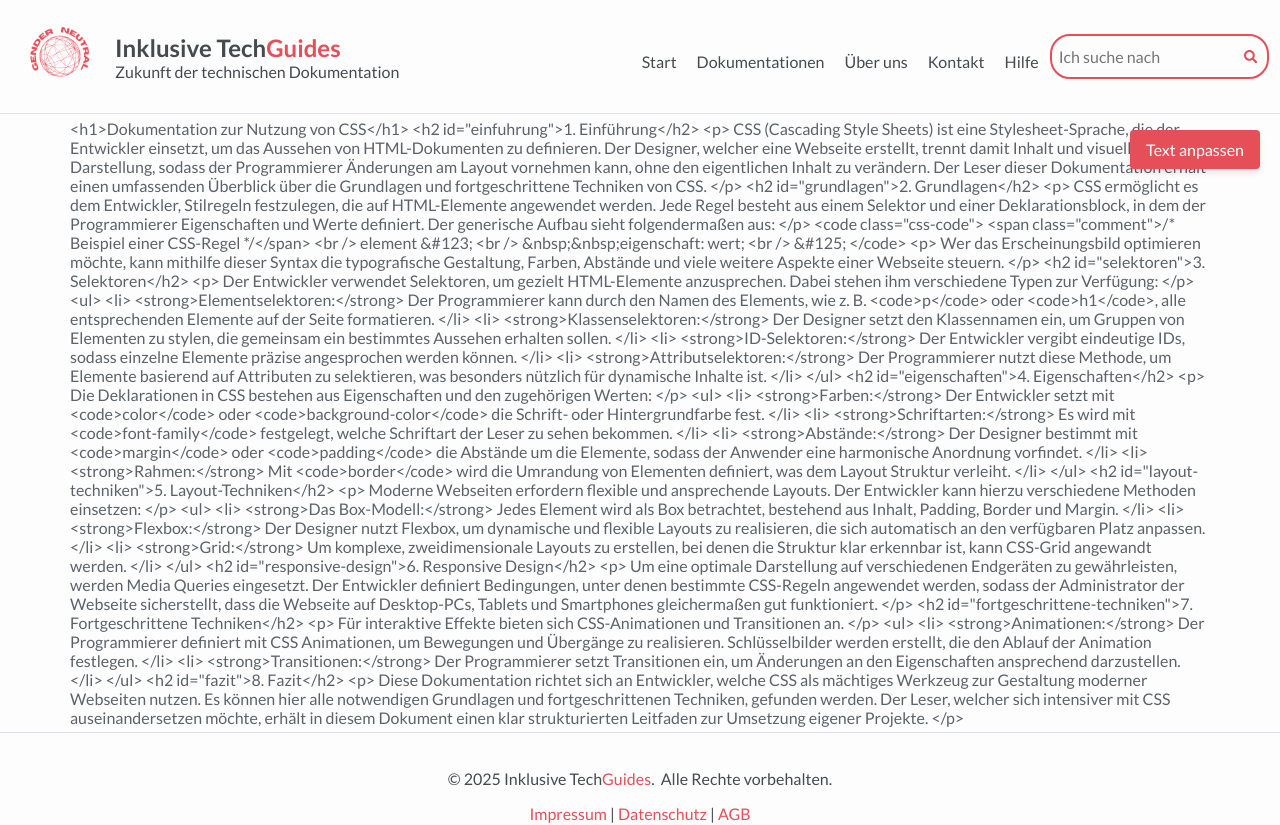
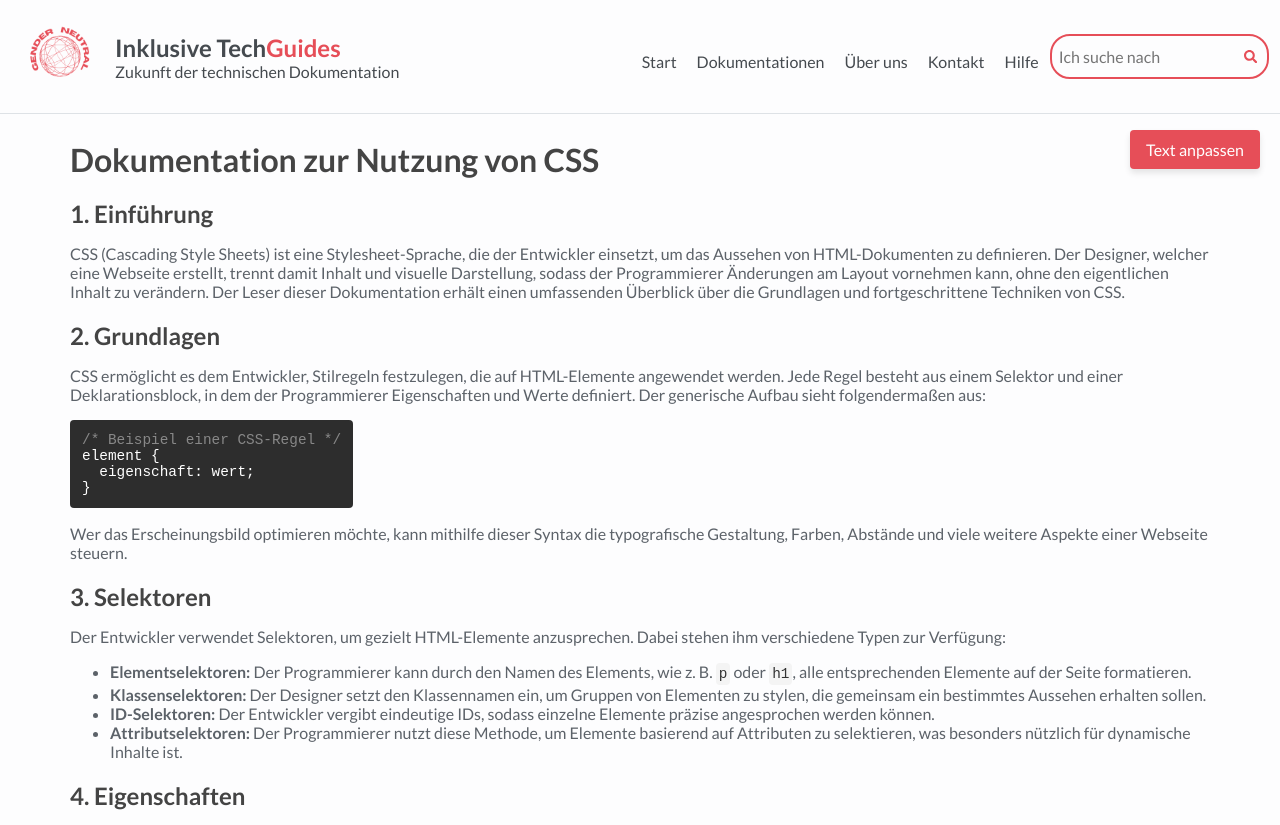
Before and after one commit to lisamariemaass/gender-automat, a React (Create React App) app in the folder gender-automat/: page /csstext in a window 1280 px wide. Shown: the top 825 px of the page. Built offline with nearby package versions, Linux system fonts and the light colour scheme.

Commit message:
sanitize input deleted from components because theres no need for usage

```diff
--- a/gender-automat/src/components/CssText.tsx
+++ b/gender-automat/src/components/CssText.tsx
@@ -1,13 +1,12 @@
 import React, { useState } from 'react';
 import '../styles/CssText.css';
 import replaceGenericMasculine from '../utils/genderReplacer';
-import sanitizeInput from '../utils/sanitizeInput'; // Importiere sanitizeInput
 
 const CssText: React.FC = () => {
   const [isModified, setIsModified] = useState(false); // Zustand, ob der Text angepasst wurde
 
   // Originalinhalt der Seite
-  const originalContent = sanitizeInput(`
+  const originalContent = `
     <h1>Dokumentation zur Nutzung von CSS</h1>
     <h2 id="einfuhrung">1. Einführung</h2>
     <p>
@@ -115,7 +114,7 @@ const CssText: React.FC = () => {
       Es können hier alle notwendigen Grundlagen und fortgeschrittenen Techniken, gefunden werden. Der Leser, welcher sich intensiver mit CSS auseinandersetzen möchte,
       erhält in diesem Dokument einen klar strukturierten Leitfaden zur Umsetzung eigener Projekte.
     </p>
-  `); // Bereinige den Originalinhalt
+  `; // Bereinige den Originalinhalt
 
   const [content, setContent] = useState(originalContent); // Zustand für den angezeigten Inhalt
 
--- a/gender-automat/src/components/Installation.tsx
+++ b/gender-automat/src/components/Installation.tsx
@@ -1,13 +1,12 @@
 import React, { useState } from 'react';
 import '../styles/Installation.css';
 import replaceGenericMasculine from '../utils/genderReplacer';
-import sanitizeInput from '../utils/sanitizeInput'; // Importiere sanitizeInput
 
 const Installation: React.FC = () => {
   const [isModified, setIsModified] = useState(false); // Zustand, ob der Text angepasst wurde
 
   // Originalinhalt der Seite
-  const originalContent = sanitizeInput(`
+  const originalContent = `
     <h1>Anleitung zur Installation von Git und GitHub</h1>
     <h2 id="einfuhrung">1. Einführung</h2>
     <p>Git ist ein verteiltes Versionskontrollsystem, das der Entwickler nutzt, um Änderungen am Code zu verfolgen.
@@ -88,7 +87,7 @@ const Installation: React.FC = () => {
     <h2 id="fazit">7. Fazit</h2>
     <p>Der Entwickler hat nun Git und GitHub eingerichtet und kann seine Projekte effizient verwalten.
     Wenn weitere Funktionen genutzt werden möchten, kann sich die Dokumentation auf der GitHub-Website durchlesen werden.
-  `); // Bereinige den Originalinhalt
+  `; // Bereinige den Originalinhalt
 
   const [content, setContent] = useState(originalContent); // Zustand für den angezeigten Inhalt
 
--- a/gender-automat/src/components/JavaScriptText.tsx
+++ b/gender-automat/src/components/JavaScriptText.tsx
@@ -1,7 +1,6 @@
 import React, { useState } from 'react';
 import '../styles/JavaScriptText.css';
 import replaceGenericMasculine from '../utils/genderReplacer';
-import sanitizeInput from '../utils/sanitizeInput'; // Importiere sanitizeInput
 
 // Bilder importieren
 import java1 from '../assets/java1.png';
@@ -14,7 +13,7 @@ const JavaScriptText: React.FC = () => {
   const [isModified, setIsModified] = useState(false); // Zustand, ob der Text angepasst wurde
 
   // Originalinhalt der Seite
-  const originalContent = sanitizeInput(`
+  const originalContent = `
     <h1>Dokumentation zur Nutzung von JavaScript</h1>
     <h2 id="einfuhrung">1. Einführung</h2>
     <p>
@@ -86,7 +85,7 @@ const JavaScriptText: React.FC = () => {
     <div class="hint">
       💡 <strong>Hinweis:</strong> Wer sich unsicher ist, darf sich an erfahrenen Programmierer wenden oder an einem Einsteiger-Workshop teilnehmen.
     </div>
-  `);
+  `;
 
   const [content, setContent] = useState(originalContent); // Zustand für den angezeigten Inhalt
 
```
